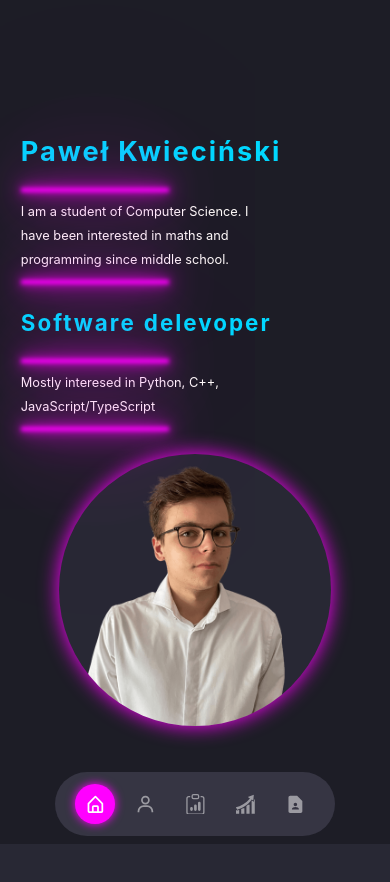
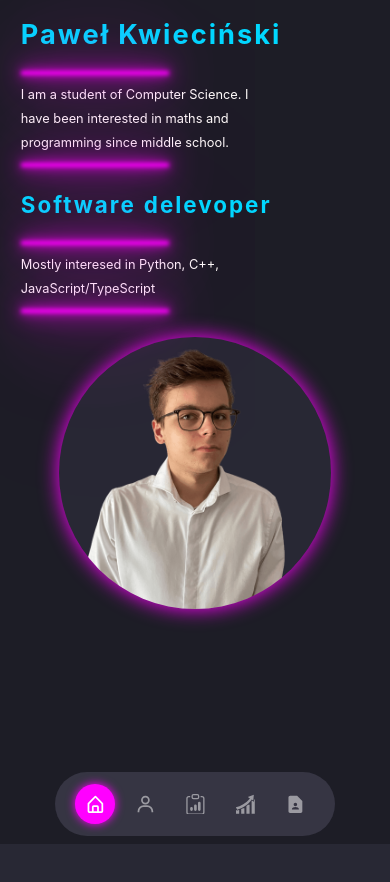
Before and after one commit to himokkk/Portfolio, a React (Create React App) app in the folder ui/: page /#/ in a window 390 px wide. Shown: the top 882 px of the page. Built offline with nearby package versions, Linux system fonts and the light colour scheme.

Commit message:
impoving css style for mobile

```diff
--- a/ui/src/components/Introduction/introduction.css
+++ b/ui/src/components/Introduction/introduction.css
@@ -268,3 +268,9 @@
         font-size: 1.7rem;
     }
 }
+
+@media only screen and (max-height: 1000px) and (max-width: 415px) {
+    .introduction-content {
+        justify-content: left;
+    }
+}
--- a/ui/src/index.css
+++ b/ui/src/index.css
@@ -6,7 +6,12 @@
     -moz-osx-font-smoothing: grayscale;
 
     background-color: #3f3e4e;
-    height: --webkit-fill-available;
+    min-height: 100vh;
+    min-height: -webkit-fill-available;
+}
+
+html {
+    height: -webkit-fill-available;
 }
 
 code {
```
